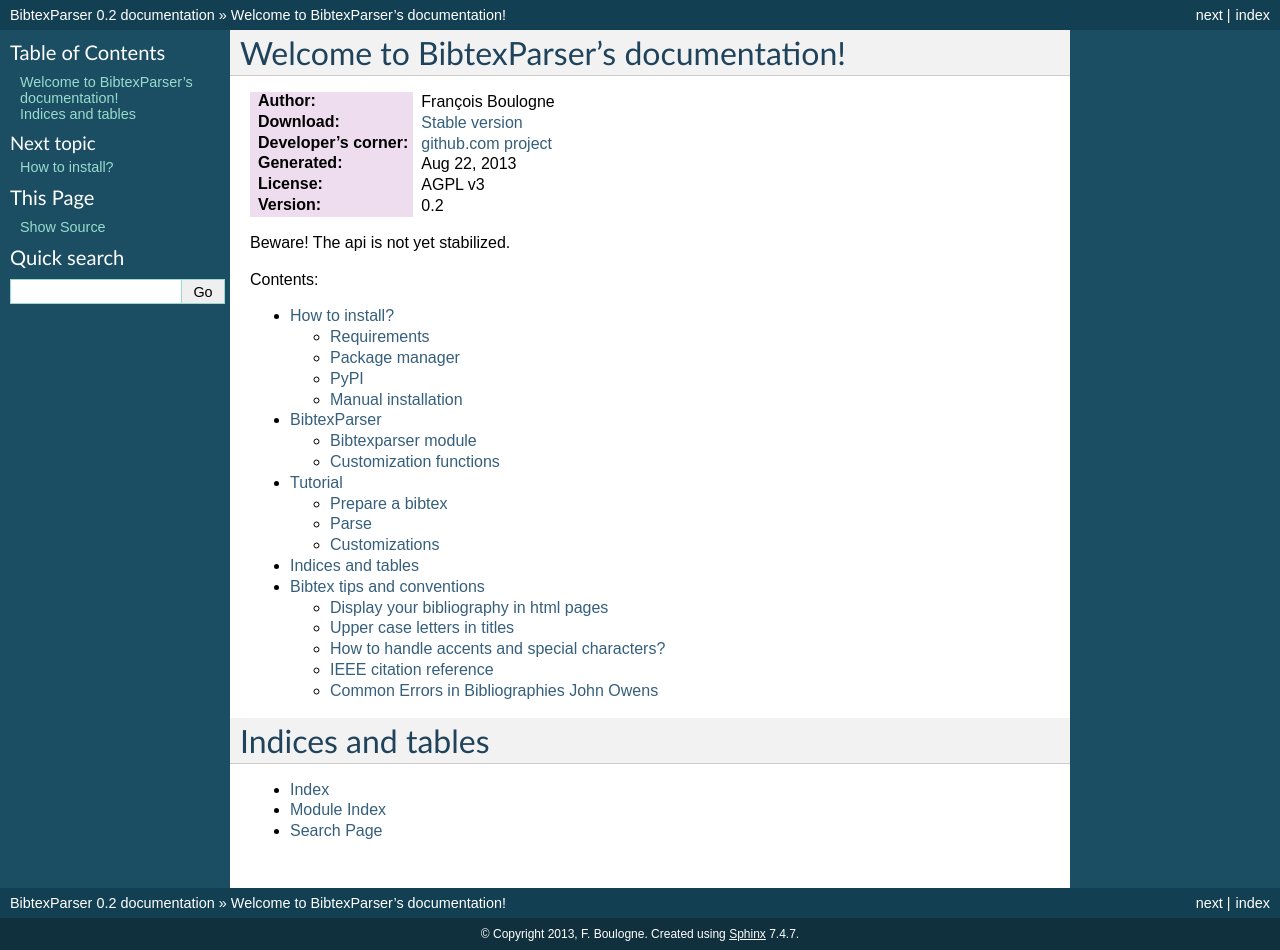
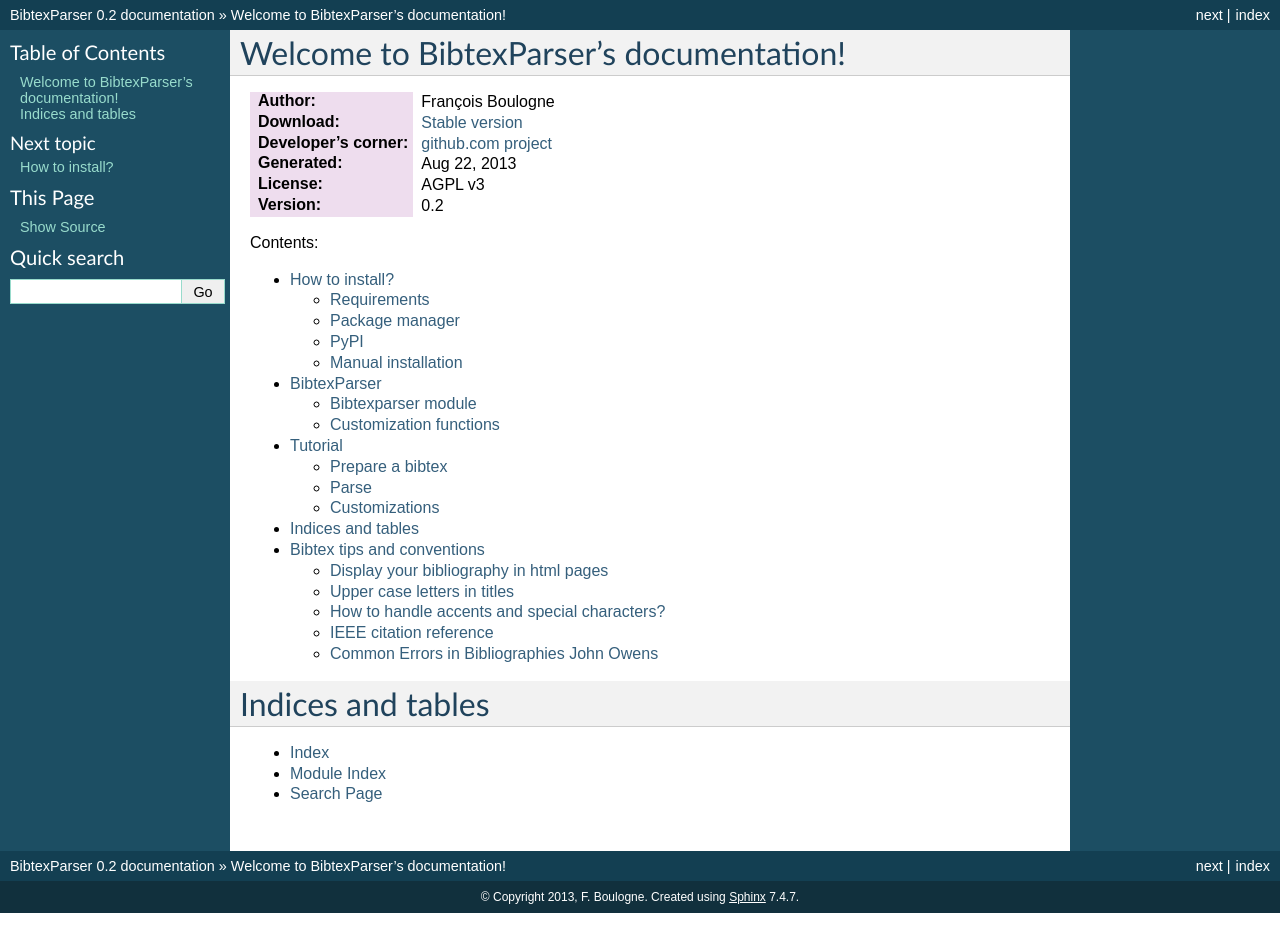
Before and after one commit to sciunto-org/python-bibtexparser, a Sphinx documentation site: the page built from docs/source/index.rst, in a window 1280 px wide. Built offline with Sphinx 7.4.7, drawn with Linux system fonts in a browser that asks for light colours; after the commit the page ends 913 px from its top, so only the background shows below that.

Commit message:
DOC: remove warning

```diff
--- a/docs/source/index.rst
+++ b/docs/source/index.rst
@@ -14,8 +14,6 @@
 :License: AGPL v3
 :Version: |release|
 
-
-Beware! The api is not yet stabilized.
 
 Contents:
 
```
